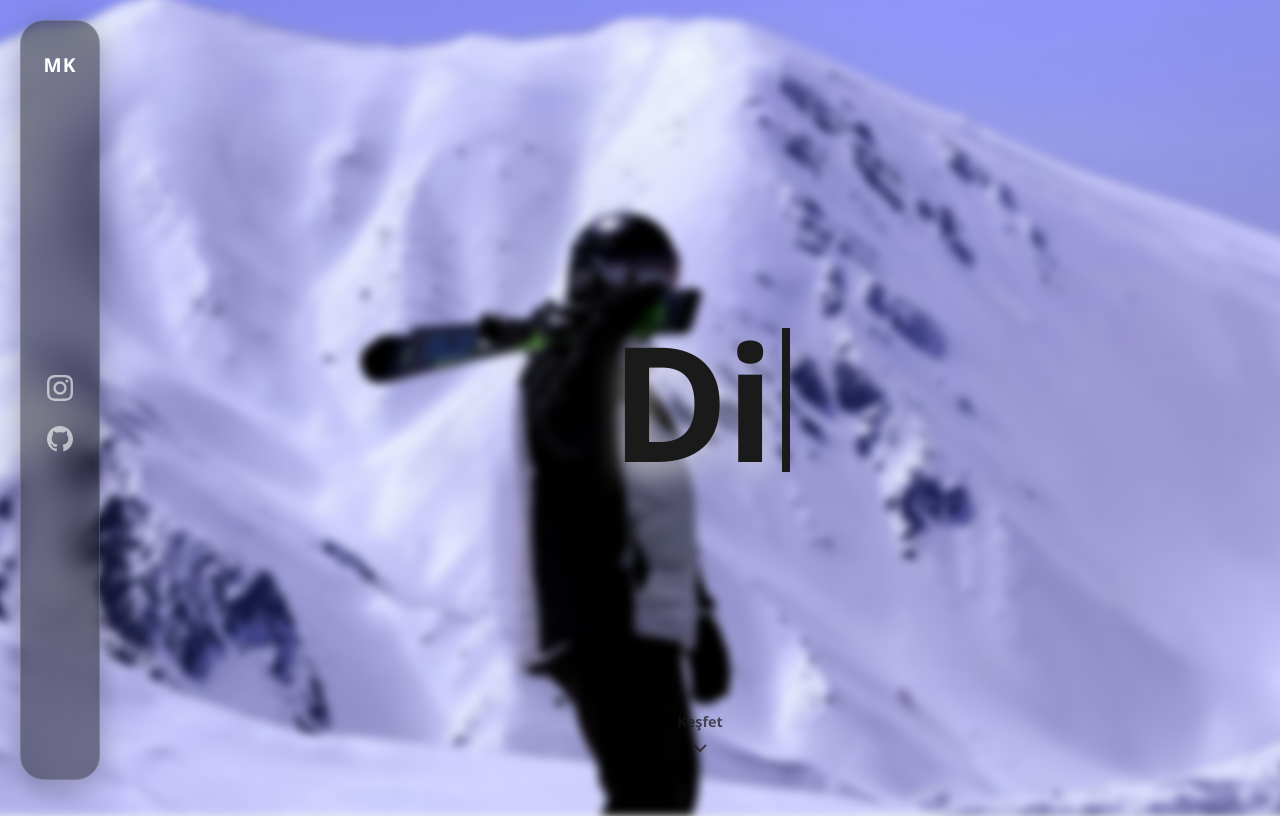
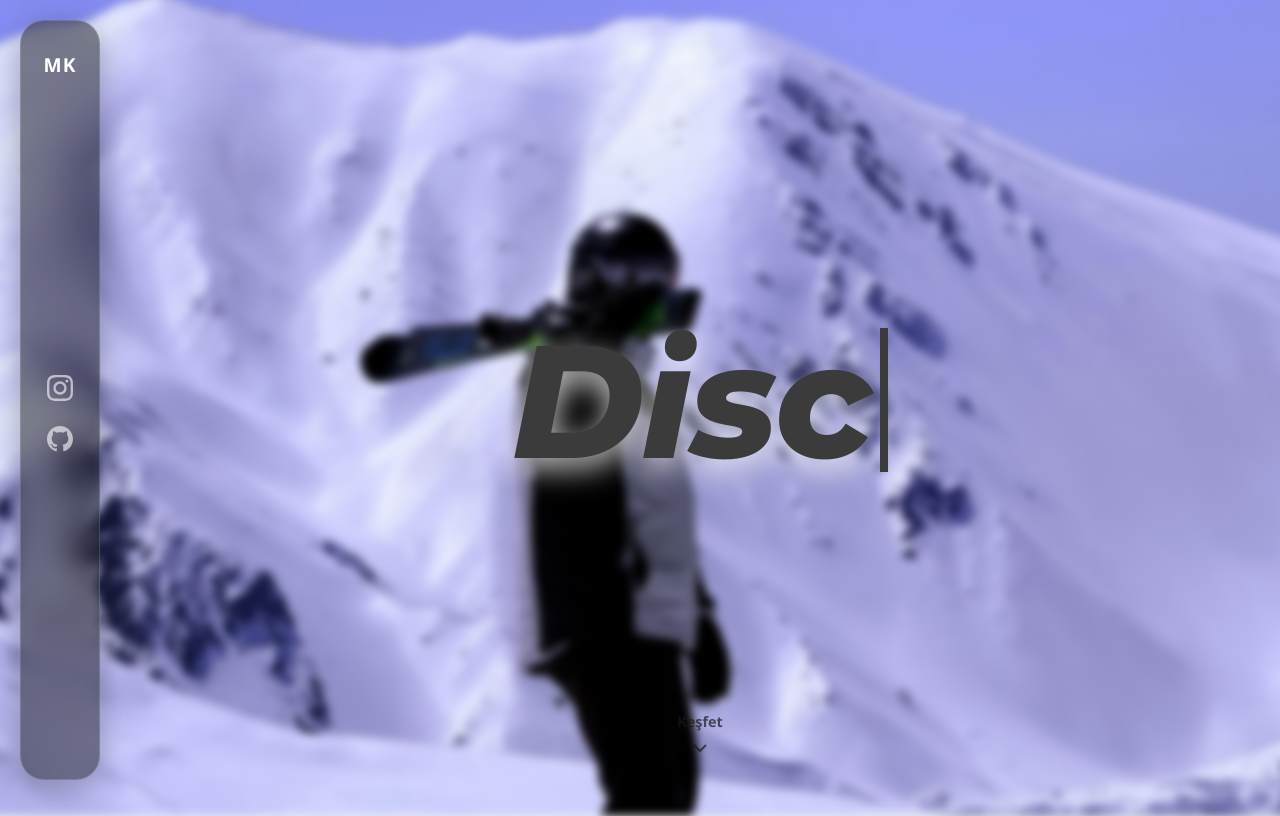
Before and after one commit to mirackorkmaz/myPage, a plain HTML site: page index.html in a window 1280 px wide. Shown: the top 816 px of the page. Drawn offline with Linux system fonts and the light colour scheme.

Commit message:
Update index.html

```diff
--- a/index.html
+++ b/index.html
@@ -4,6 +4,8 @@
     <meta charset="UTF-8">
     <meta name="viewport" content="width=device-width, initial-scale=1.0">
     <title>Miraç Korkmaz - Portfolyo</title>
+    <!-- Modern, inovatif ve italik destekli Montserrat fontu eklendi -->
+    <link href="https://fonts.googleapis.com/css2?family=Montserrat:ital,wght@1,800&display=swap" rel="stylesheet">
     <style>
         * { margin: 0; padding: 0; box-sizing: border-box; }
 
@@ -71,13 +73,15 @@
             position: relative;
         }
 
-        /* Büyütülmüş Dinamik Yazı Alanı */
+        /* Yeni Font ve Renk ile Dinamik Yazı Alanı */
         .adventure-text-container {
-            font-size: 10rem; /* Punto 8'den 10'a çıkarıldı */
+            font-family: 'Montserrat', sans-serif; /* Yeni inovatif font */
+            font-style: italic; /* Eğik duruş eklendi */
+            font-size: 10rem;
             font-weight: 800;
-            color: #1a1a1a;
-            letter-spacing: -3px;
-            text-shadow: 0 10px 30px rgba(255, 255, 255, 0.7);
+            color: #3b3b3b; /* Daha açık, yumuşak bir siyah/antrasit tonu */
+            letter-spacing: -2px;
+            text-shadow: 0 10px 30px rgba(255, 255, 255, 0.8);
             display: flex;
             align-items: center;
         }
@@ -85,9 +89,9 @@
         /* Büyük Yazı İmleci */
         .cursor-large {
             display: inline-block;
-            width: 8px; /* Puntoya uyumlu kalınlık */
+            width: 8px;
             height: 0.9em;
-            background-color: #1a1a1a;
+            background-color: #3b3b3b; /* Yazı rengiyle uyumlu hale getirildi */
             margin-left: 10px;
             vertical-align: text-bottom;
             animation: blink 0.8s step-end infinite;
@@ -177,7 +181,7 @@
             .sidebar { position: static; width: 100%; flex-direction: row; justify-content: space-between; padding: 15px 30px; margin-bottom: 20px; height: auto;}
             .main-wrapper { margin-left: 0; width: 100%; padding: 0 20px; }
             .hero-section { height: 80vh; }
-            .adventure-text-container { font-size: 5rem; } /* Mobilde boyut büyütüldü */
+            .adventure-text-container { font-size: 5rem; }
             .cursor-large { width: 4px; margin-left: 6px; }
             .cards-grid { grid-template-columns: 1fr; }
             .content-section { padding: 0 0 100px 0; }
@@ -204,7 +208,6 @@
     <div class="main-wrapper">
         <div class="hero-section">
 
-            <!-- Dinamik Yazı Alanı -->
             <h1 class="adventure-text-container">
                 <span id="dynamic-text"></span><span class="cursor-large"></span>
             </h1>
@@ -236,7 +239,7 @@
         </div>
     </div>
 
-    <!-- Çoklu Kelime Yazma Animasyonu Scripti -->
+    <!-- Hata Düzeltilmiş Animasyon Scripti -->
     <script>
         const words = ["Explore.", "Discover.", "Ascend.", "Adventure."];
         let wordIndex = 0;
@@ -247,33 +250,39 @@
         function typeWriter() {
             const currentWord = words[wordIndex];
 
-            // Ekrana yazılacak metni ayarla
+            // Ekrana yazılacak metni güncelle
             textElement.textContent = currentWord.substring(0, charIndex);
 
-            // Hız ayarları
-            let delay = isDeleting ? 70 : 130;
+            // Hız ayarları (Yazarken 120ms, Silerken 60ms)
+            let delay = isDeleting ? 60 : 120;
 
             if (!isDeleting) {
-                charIndex++;
-                if (charIndex > currentWord.length) {
+                // Yazma İşlemi
+                if (charIndex < currentWord.length) {
+                    charIndex++;
+                } else {
+                    // Kelime tamamen ekrana yazıldığında 2.5 saniye bekle
                     isDeleting = true;
-                    delay = 2500; // Kelime tamamlandığında bekleme süresi
+                    delay = 2500;
                 }
             } else {
-                charIndex--;
-                if (charIndex === 0) {
+                // Silme İşlemi
+                if (charIndex > 0) {
+                    charIndex--;
+                } else {
+                    // İlk harf de tamamen silindikten (boş ekran) sonra bekle ve kelime değiştir
                     isDeleting = false;
-                    wordIndex = (wordIndex + 1) % words.length; // Sonraki kelimeye geç
-                    delay = 800; // Yeni kelimeye başlamadan önce bekleme süresi
+                    wordIndex = (wordIndex + 1) % words.length;
+                    delay = 800; // Boş imleç ekranında 0.8 saniye bekle
                 }
             }
 
             setTimeout(typeWriter, delay);
         }
 
-        // Animasyon ve Scroll efektleri
+        // Animasyon ve Scroll Efektleri
         document.addEventListener("DOMContentLoaded", () => {
-            setTimeout(typeWriter, 500); // Sayfa açıldıktan yarım saniye sonra ilk kelime başlar
+            setTimeout(typeWriter, 500);
             revealElements();
         });
 
```
